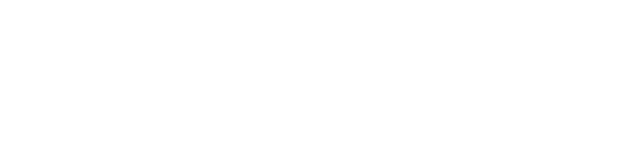
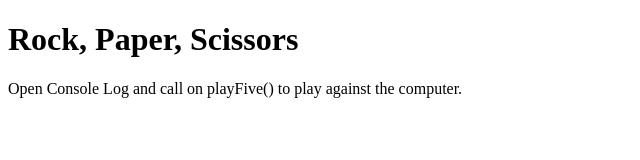
Before and after one commit to hamparmin/JS_rps_game, a plain HTML site: page index.html in a window 1280 px wide. Shown: the whole page, without its empty margins (0-640 px from the left). Drawn offline with Linux system fonts and the light colour scheme.

Commit message:
Added basic instructions in HTML

```diff
--- a/index.html
+++ b/index.html
@@ -2,6 +2,8 @@
 <html>
     <head></head>
     <body>
+        <h1>Rock, Paper, Scissors</h1>
+        <p>Open Console Log and call on playFive() to play against the computer. </p>
         <script>
             function getRandomInt(min, max) {
                 min = Math.ceil(min);
```
